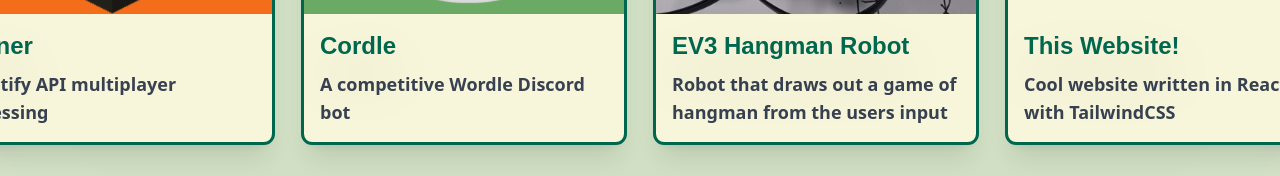
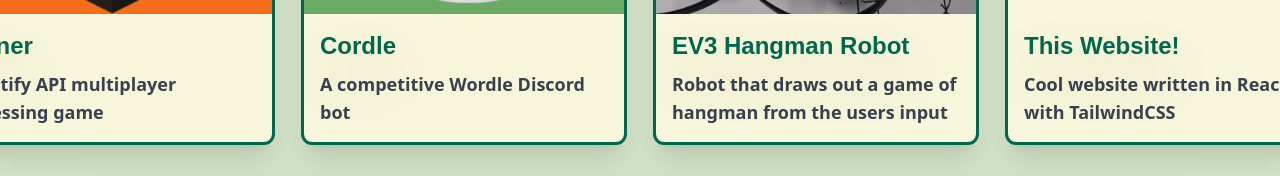
Before and after one commit to Tworye01/portfolio, a React (Vite) app: page /#/projects in a window 1280 px wide. Shown: the part 490-666 px from the top of the page. Built offline with nearby package versions, Linux system fonts and the light colour scheme.

Commit message:
fix: Spelling

```diff
--- a/src/projects/projects.tsx
+++ b/src/projects/projects.tsx
@@ -17,7 +17,7 @@ export default function Projects() {
         <ProjectCardComponent
           image={'./assets/tuner.PNG'}
           title={'Tuner'}
-          description={'Spotify API multiplayer guessing'}
+          description={'Spotify API multiplayer guessing game'}
           link={'https://github.com/j3-n/tuner'}
         />
         <ProjectCardComponent
```
